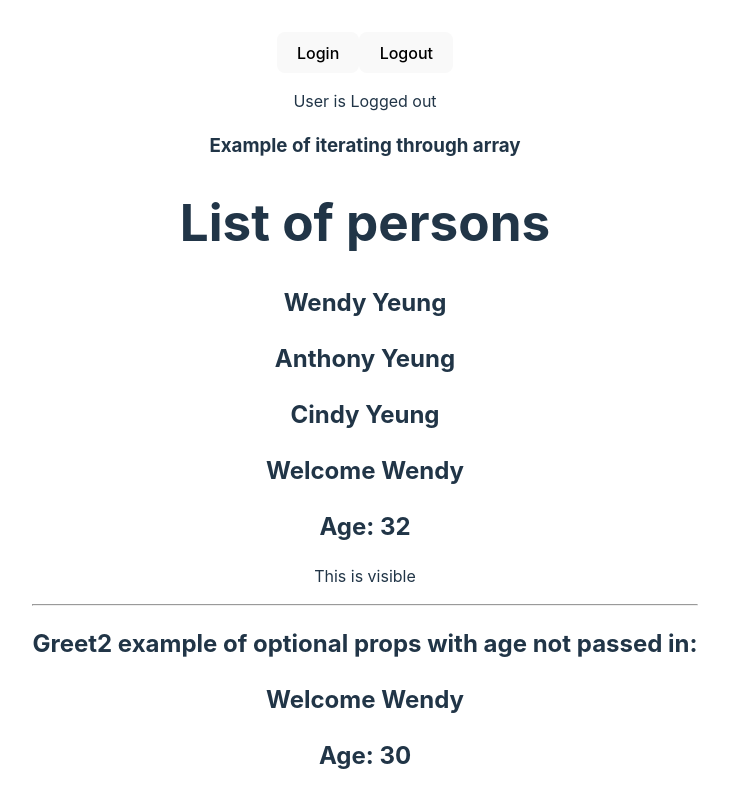
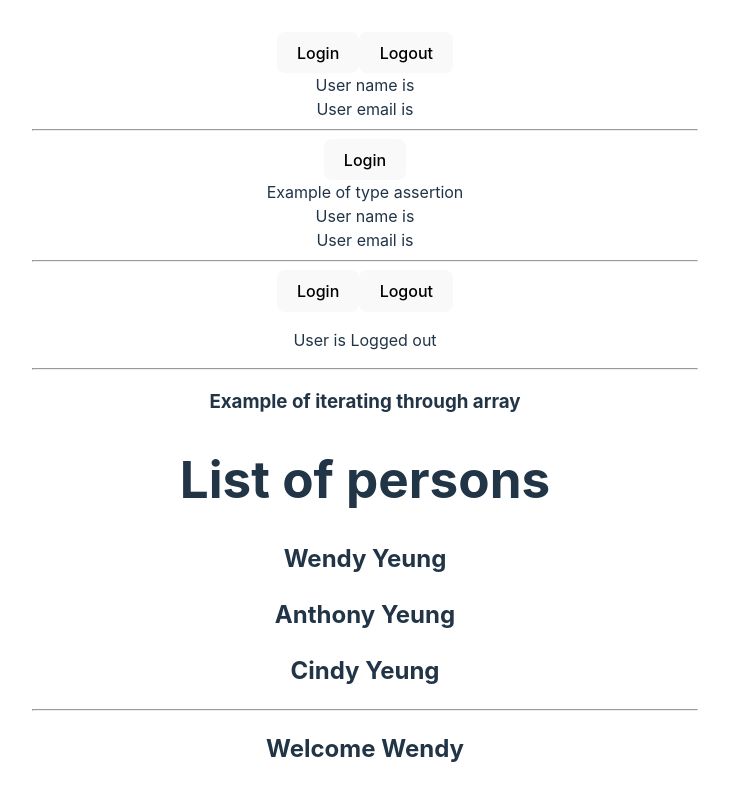
Before and after one commit to wendy174/ts-example, a React (Vite) app: page / in a window 1280 px wide. Shown: the top 793 px of the page, without its empty margins (275-1004 px from the left). Built offline with nearby package versions, Linux system fonts and the light colour scheme.

Commit message:
type assertion

```diff
--- a/src/App.tsx
+++ b/src/App.tsx
@@ -10,6 +10,9 @@ import { Button } from './components/Button';
 import { Input } from './components/Input';
 import { Styles } from './components/Styles'
 import { Login } from './components/Login';
+import { User } from './components/User';
+import { User2 } from './components/User2';
+
 
 function App() {
 
@@ -30,8 +33,14 @@ const handleChange = (event: React.ChangeEvent<HTMLInputElement>) => (
 
   return (
     <div className='App'>
+      <User />
+      <hr></hr>
+      <User2 />
+      <hr></hr>
       <Login />
+      <hr></hr>
       <PersonList names = {nameList}/>
+      <hr></hr>
       <Greet name='Wendy' age={32} isAdult={true} />
       <hr></hr>
       <Greet2 name='Wendy' isAdult={true}/>
--- /dev/null
+++ b/src/components/User2.tsx
@@ -0,0 +1,29 @@
+// Type assertion example
+import { useState } from 'react';
+
+interface AuthUser2 {
+    name: string;
+    email: string;
+}
+
+export const User2 = () => {
+
+    const [user, setUser] = useState<AuthUser2>({} as AuthUser2)
+    // user is either null or AuthUser
+
+    const handleLogin = () => {
+        useState({
+            name: 'Wendy',
+            email: 'miz@gmail.com'
+    })
+    };
+
+    return (
+        <div>
+            <button onClick={handleLogin}>Login</button>
+            <div>Example of type assertion</div>
+            <div>User name is {user?.name}</div>
+            <div>User email is {user?.email}</div>
+        </div>
+    )
+}
```
